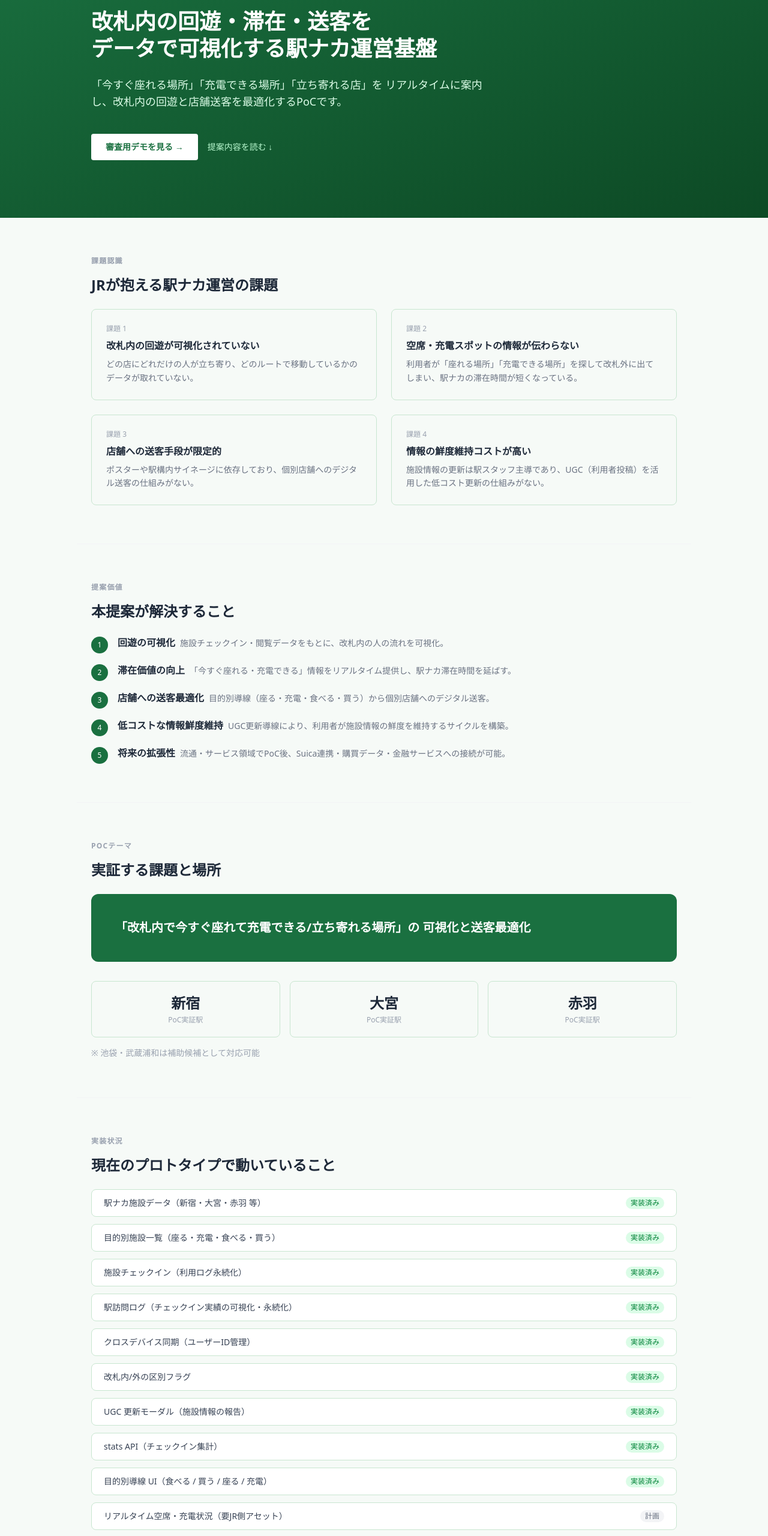
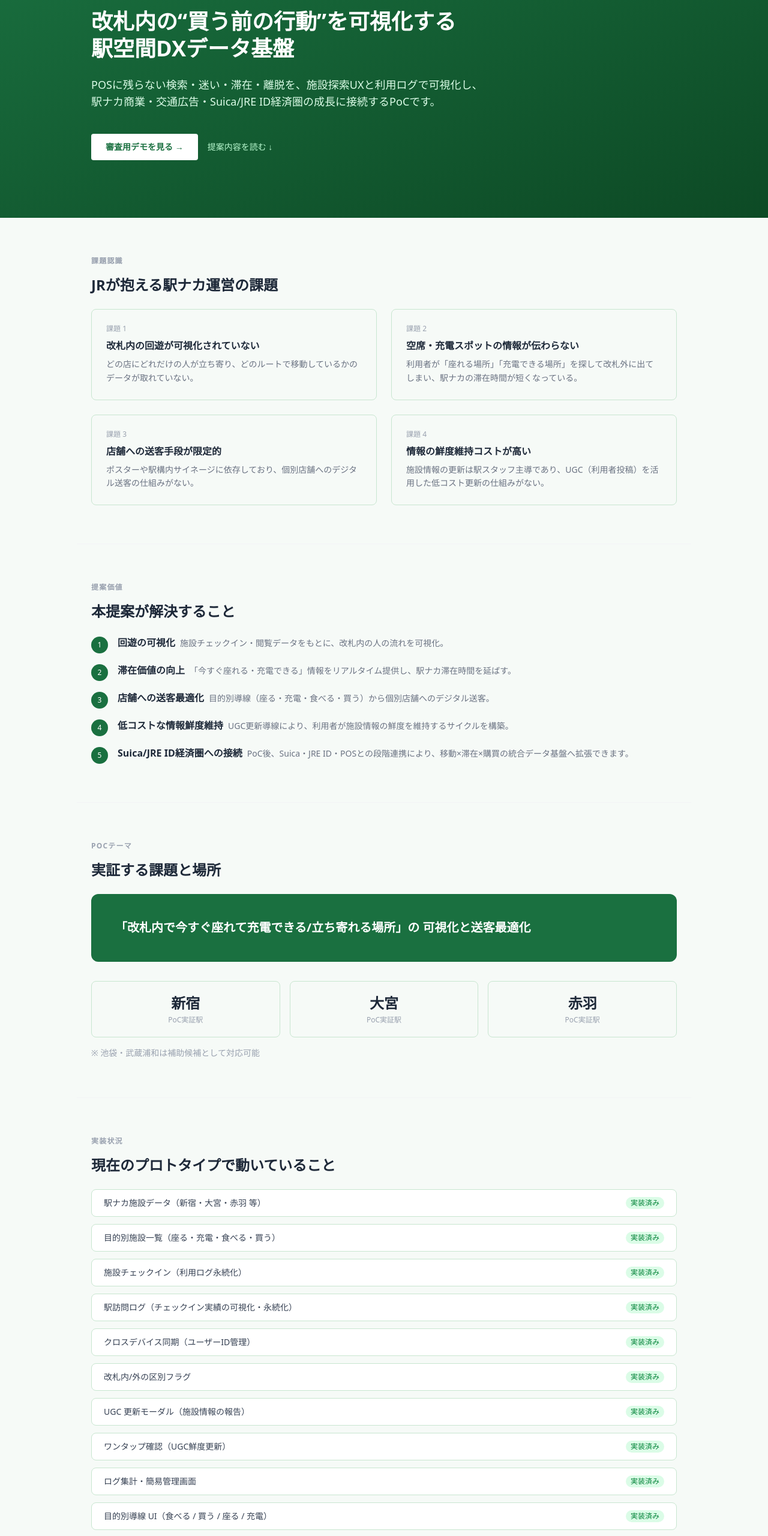
Before and after one commit to a-kobayashi-arch/ekimap-web, a Next.js app: page /jr in a window 1280 px wide. Shown: the part 180-2740 px from the top of the page at 60% size. Built offline with nearby package versions, Linux system fonts and the light colour scheme.

Commit message:
copy: align JR page wording with proposal PDF

```diff
--- a/app/jr/page.tsx
+++ b/app/jr/page.tsx
@@ -118,12 +118,12 @@ function HeroSection() {
           JR東日本スタートアップ応募 PoC 提案
         </p>
         <h1 className="text-4xl font-bold leading-tight mb-6">
-          改札内の回遊・滞在・送客を<br />
-          データで可視化する駅ナカ運営基盤
+          改札内の&ldquo;買う前の行動&rdquo;を可視化する<br />
+          駅空間DXデータ基盤
         </h1>
         <p className="text-green-100 text-lg mb-10 max-w-2xl">
-          「今すぐ座れる場所」「充電できる場所」「立ち寄れる店」を
-          リアルタイムに案内し、改札内の回遊と店舗送客を最適化するPoCです。
+          POSに残らない検索・迷い・滞在・離脱を、施設探索UXと利用ログで可視化し、
+          駅ナカ商業・交通広告・Suica/JRE ID経済圏の成長に接続するPoCです。
         </p>
         <div className="flex items-center gap-4">
           <Link
@@ -203,8 +203,8 @@ const values = [
     body: "UGC更新導線により、利用者が施設情報の鮮度を維持するサイクルを構築。",
   },
   {
-    label: "将来の拡張性",
-    body: "流通・サービス領域でPoC後、Suica連携・購買データ・金融サービスへの接続が可能。",
+    label: "Suica/JRE ID経済圏への接続",
+    body: "PoC後、Suica・JRE ID・POSとの段階連携により、移動×滞在×購買の統合データ基盤へ拡張できます。",
   },
 ];
 
@@ -271,7 +271,8 @@ const implementations = [
   { status: "done", label: "クロスデバイス同期（ユーザーID管理）" },
   { status: "done", label: "改札内/外の区別フラグ" },
   { status: "done", label: "UGC 更新モーダル（施設情報の報告）" },
-  { status: "done", label: "stats API（チェックイン集計）" },
+  { status: "done", label: "ワンタップ確認（UGC鮮度更新）" },
+  { status: "done", label: "ログ集計・簡易管理画面" },
   { status: "done", label: "目的別導線 UI（食べる / 買う / 座る / 充電）" },
   { status: "plan", label: "リアルタイム空席・充電状況（要JR側アセット）" },
   { status: "plan", label: "Suica 連携・購買データ分析" },
@@ -701,7 +702,7 @@ const roadmap = [
   {
     phase: "Phase 1",
     title: "PoC 開始（現在）",
-    period: "〜 2025 Q3",
+    period: "2026年12月〜",
     items: [
       "新宿・大宮・赤羽での施設データ整備",
       "/jr/demo ページの完成",
@@ -712,7 +713,7 @@ const roadmap = [
   {
     phase: "Phase 2",
     title: "実証実験",
-    period: "2025 Q4 〜",
+    period: "〜2027年1月",
     items: [
       "JR側データ連携（施設情報・営業状況）",
       "実際の利用者への提供開始",
@@ -723,7 +724,7 @@ const roadmap = [
   {
     phase: "Phase 3",
     title: "拡張・展開",
-    period: "2026 〜",
+    period: "〜2027年3月",
     items: [
       "対象駅の拡大",
       "リアルタイムデータ連携",
```
